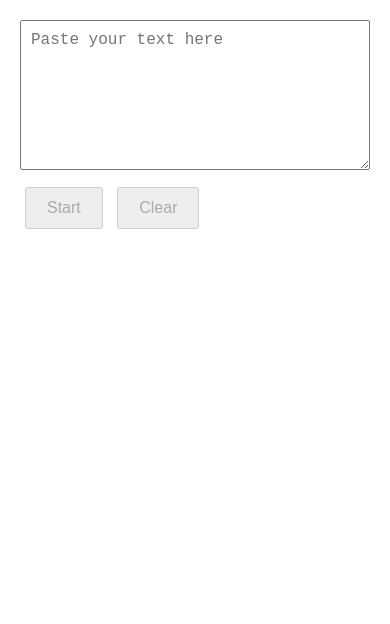
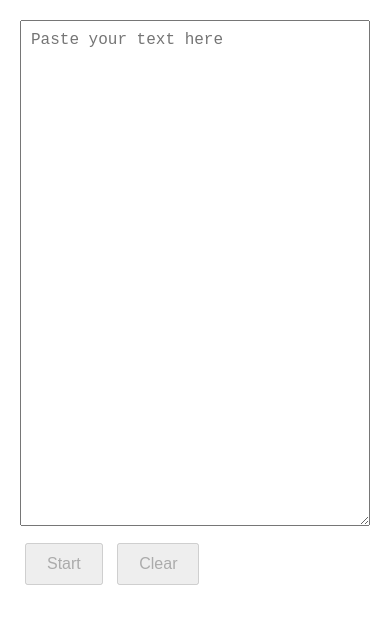
Before and after one commit to mshattori/reading-wpm, a plain HTML site: page index.html in a window 390 px wide. Drawn offline with nearby package versions, Linux system fonts and the light colour scheme.

Commit message:
update: change text area height for mobile.

```diff
--- a/index.html
+++ b/index.html
@@ -45,7 +45,7 @@
 
         @media (max-width: 600px) {
             textarea, #text-display {
-                height: 150px;
+                height: 60vh;
             }
         }
     </style>
```
